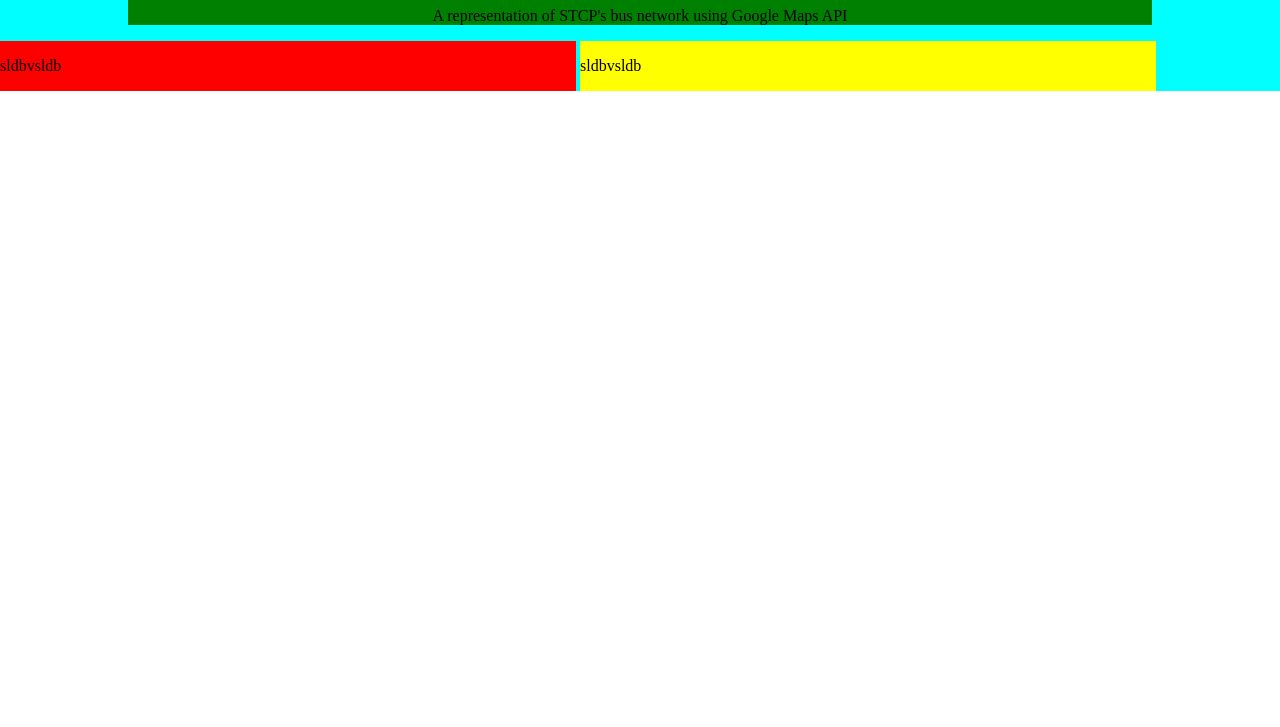
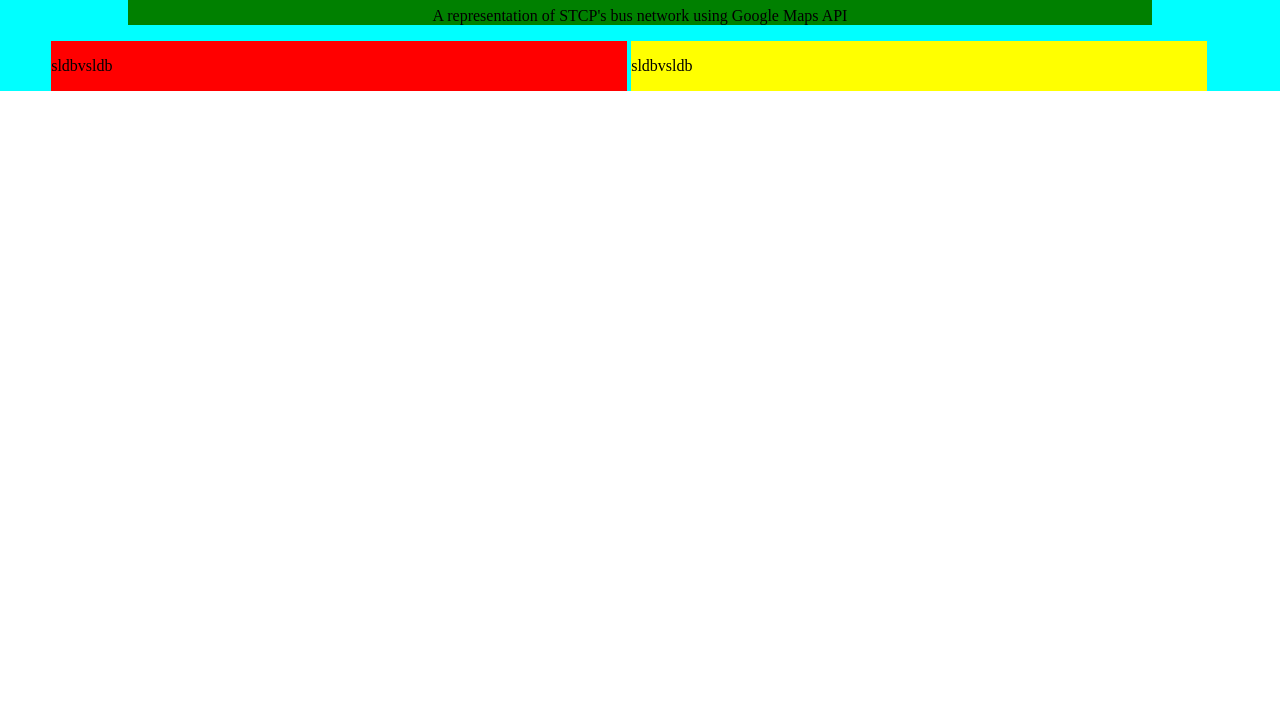
Before and after one commit to DBogas/IIC, a plain HTML site: page visual/index.html in a window 1280 px wide. Shown: the part 73-800 px from the top of the page. Drawn offline with Linux system fonts and the light colour scheme.

Commit message:
css stuff

```diff
--- a/visual/styles.css
+++ b/visual/styles.css
@@ -34,7 +34,9 @@ body{
 #controlador{
     width: 45%;
     height: 50%;
-    display: inline-flex;
+    margin-left: 4%;
+    display: inline-block;
+    align-self: center;
     background-color: red;
 
 }
@@ -42,7 +44,9 @@ body{
 #mapa{
     width: 45%;
     height: 50%;
-     display: inline-flex;
+    margin-right: 4%;
+    display: inline-block;
+    align-self: center;
     background-color: yellow;
 }
 
```
